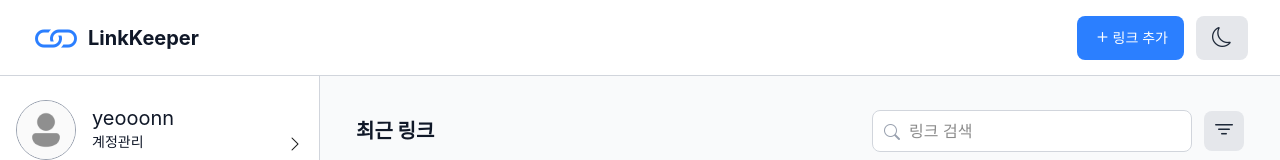
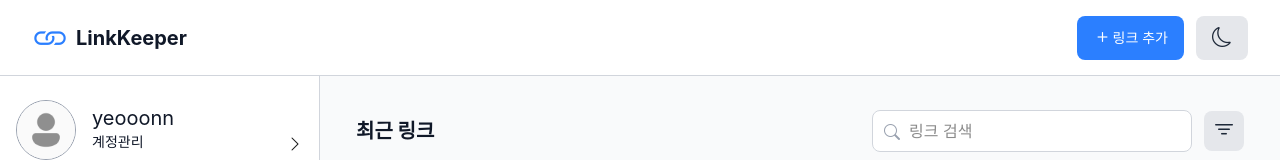
Before and after one commit to yeooonn/LinkKeeper, a Next.js app: page / in a window 1280 px wide. Shown: the top 160 px of the page. Built offline with nearby package versions, Linux system fonts and the light colour scheme.

Commit message:
Design: 로고 아이콘 크기 변경

```diff
--- a/src/shared/components/molecules/Header.tsx
+++ b/src/shared/components/molecules/Header.tsx
@@ -6,7 +6,7 @@ export const Header = () => {
     <div className="w-full h-19 border-b border-gray-300 px-8 fixed dark:bg-gray-800 dark:border-gray-600 bg-white">
       <div className="w-full h-full flex justify-between">
         <div className="flex h-full gap-2 items-center">
-          <i className="bi bi-link text-5xl text-blue-500" />
+          <i className="bi bi-link text-4xl text-blue-500" />
           <Typography.H1 className="font-bold mr-15">LinkKeeper</Typography.H1>
         </div>
         <div className="flex h-full items-center gap-3">
```
